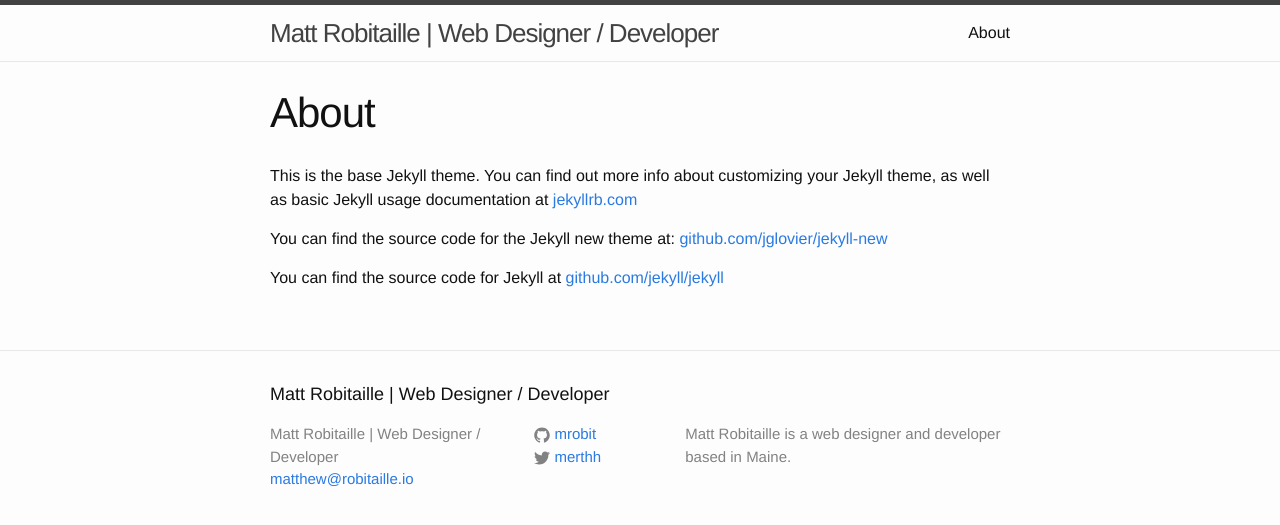
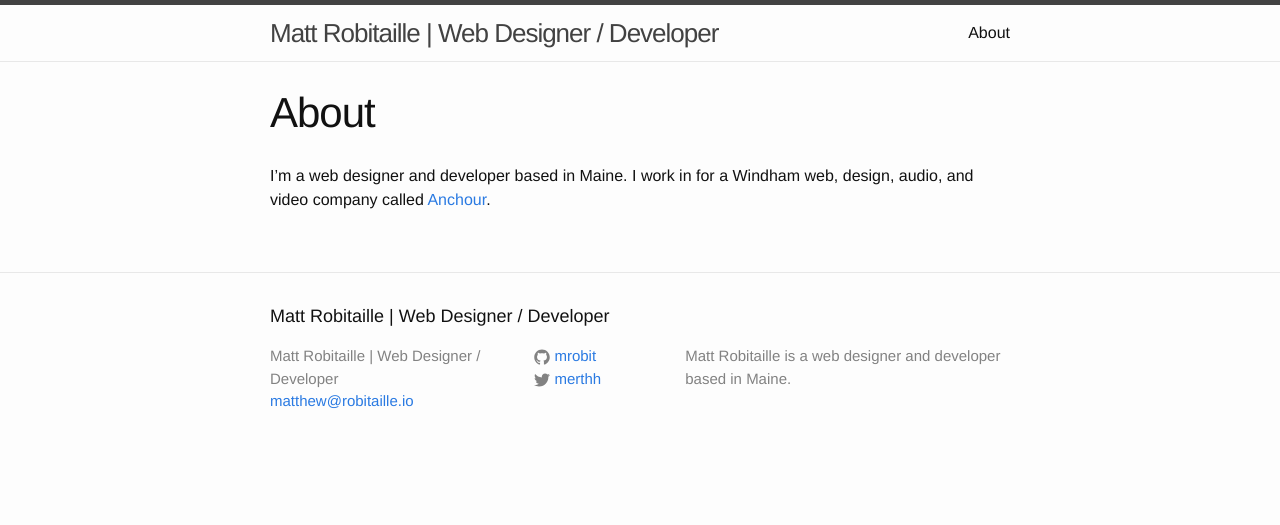
Before and after one commit to mrobit/mrobit.github.io, a Jekyll site: the page built from about.md, in a window 1280 px wide. Shown: the top 525 px of the page. Built offline with Jekyll 4.4.1, drawn with Linux system fonts in a browser that asks for light colours.

Commit message:
Update about page content.

```diff
--- a/about.md
+++ b/about.md
@@ -4,8 +4,4 @@
 permalink: /about/
 ---
 
-This is the base Jekyll theme. You can find out more info about customizing your Jekyll theme, as well as basic Jekyll usage documentation at [jekyllrb.com](http://jekyllrb.com/)
-
-You can find the source code for the Jekyll new theme at: [github.com/jglovier/jekyll-new](https://github.com/jglovier/jekyll-new)
-
-You can find the source code for Jekyll at [github.com/jekyll/jekyll](https://github.com/jekyll/jekyll)
+I'm a web designer and developer based in Maine. I work in for a Windham web, design, audio, and video company called [Anchour](https://www.anchour.com).
```
